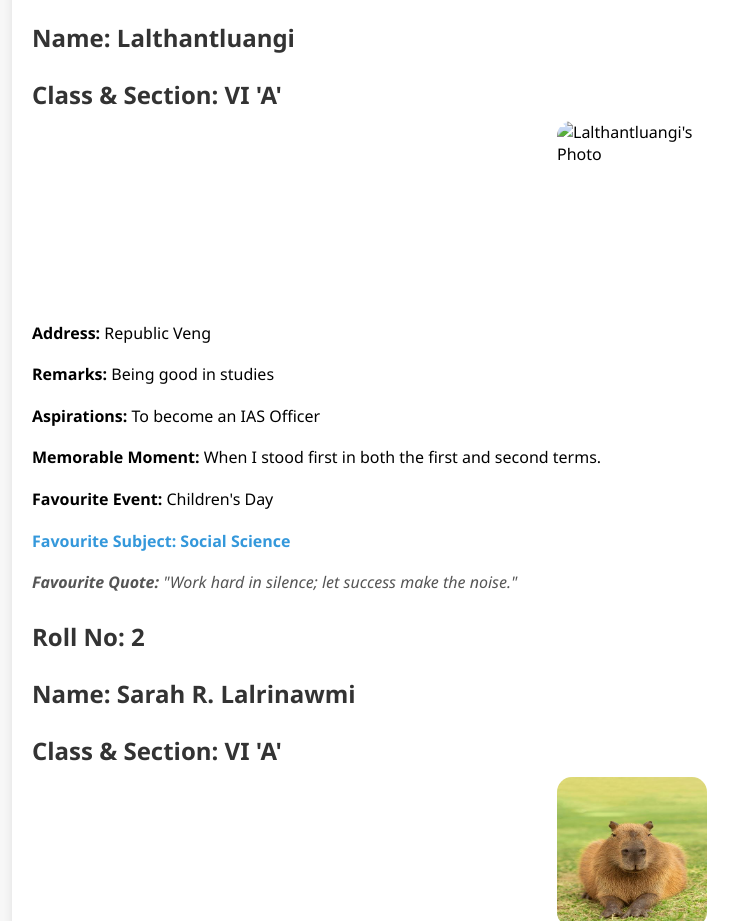
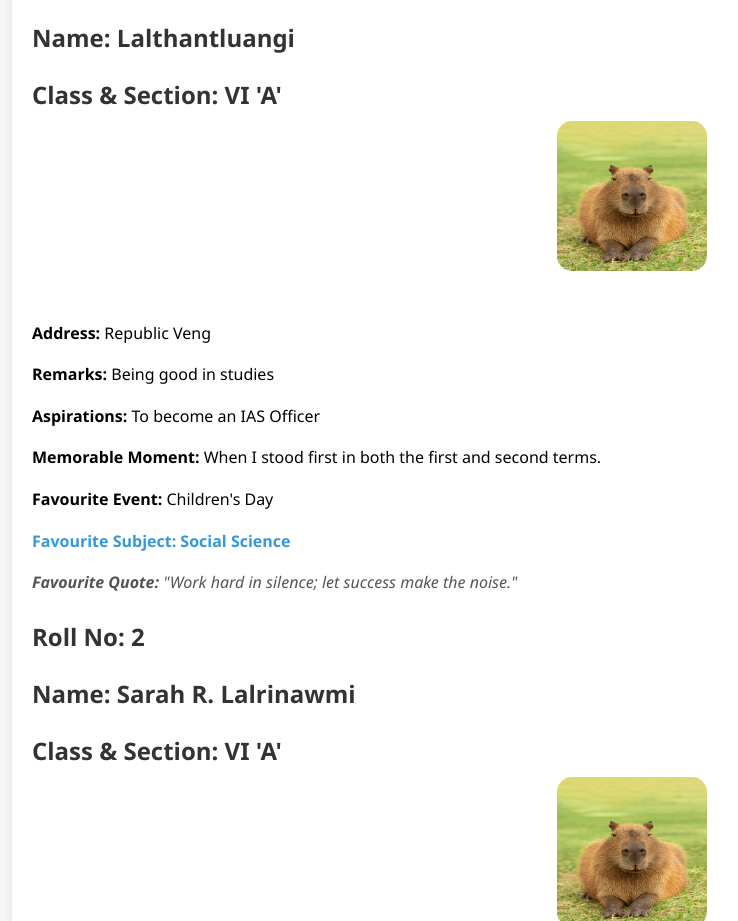
Before and after one commit to biakmawia/hhsclass6, a plain HTML site: page index.html in a window 1280 px wide. Shown: the part 831-1752 px from the top of the page, without its empty margins (8-746 px from the left). Drawn offline with Linux system fonts and the light colour scheme; a script that the page names is missing.

Commit message:
Update index.html

```diff
--- a/index.html
+++ b/index.html
@@ -116,7 +116,7 @@
             <h3><strong>Roll No: 1</strong></h3>
             <h3><strong>Name: Lalthantluangi</strong></h3>
             <h3><strong>Class & Section: VI 'A'</strong></h3>
-            <img src="!images (28).jpeg" alt="Lalthantluangi's Photo" width="150" height="150" class="left-aligned">
+            <img src="images (28).jpeg" alt="Lalthantluangi's Photo" width="150" height="150" class="left-aligned">
             <p><strong>Address:</strong> Republic Veng </p>
             <p><strong>Remarks:</strong> Being good in studies</p>
             <p><strong>Aspirations:</strong> To become an IAS Officer</p>
```
